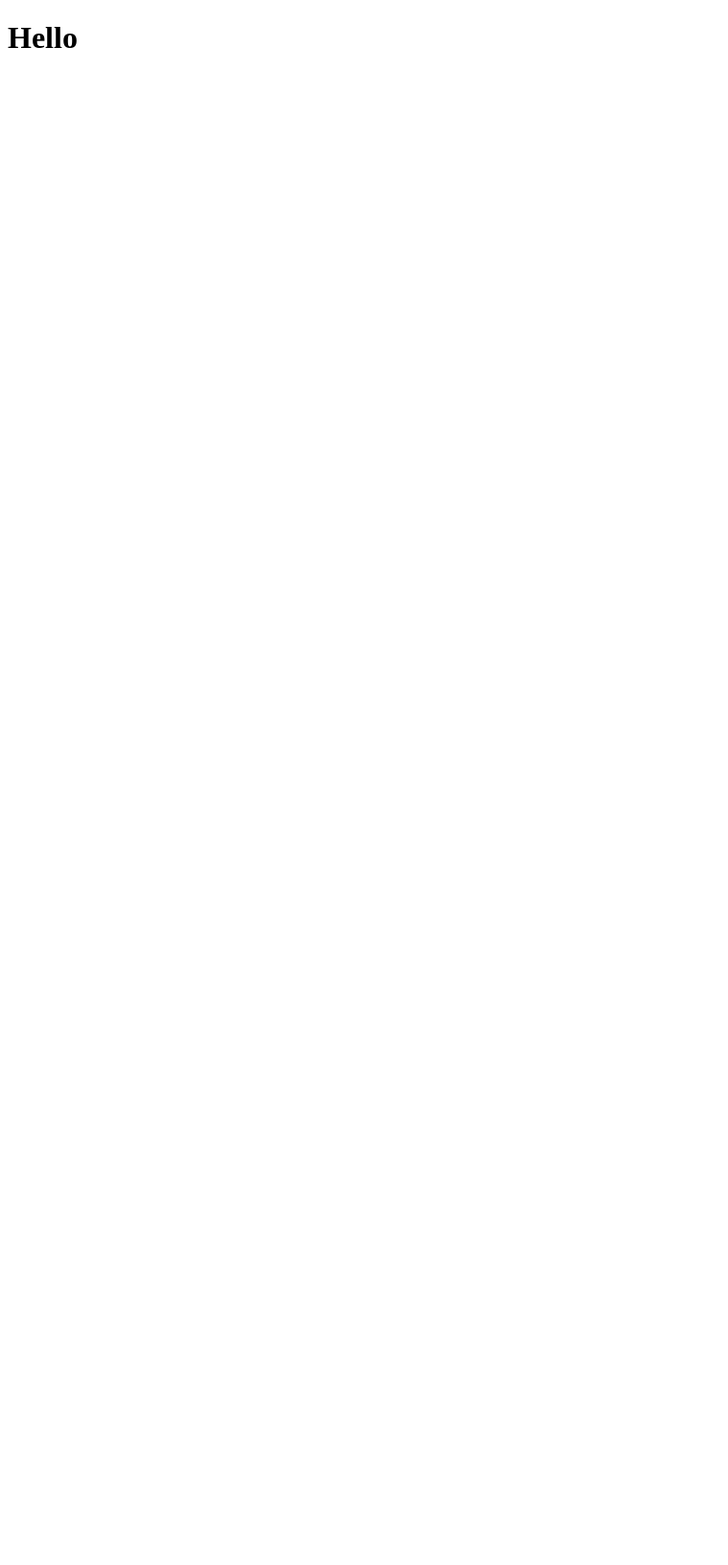
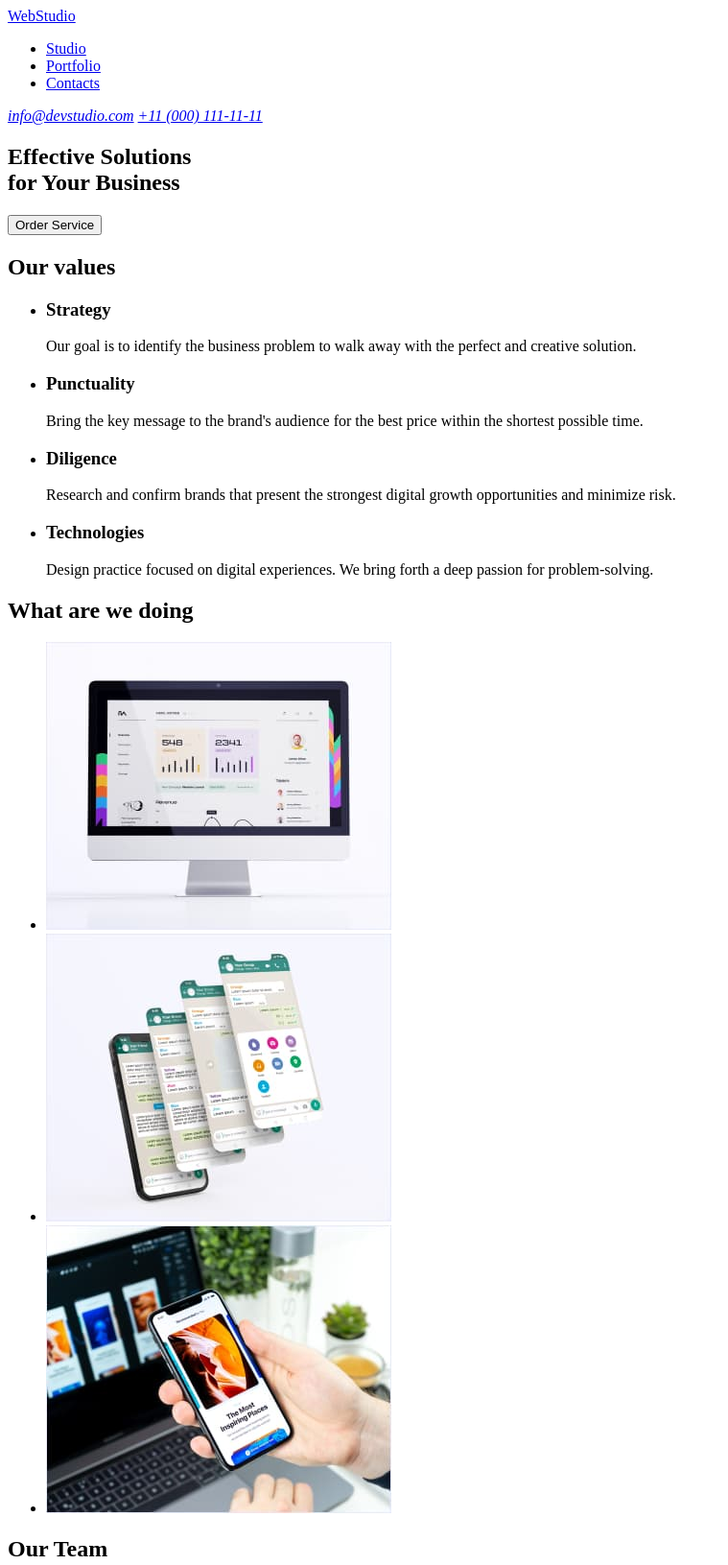
Before and after one commit to MartynaLi/goit-markup-hw-01, a plain HTML site: page index.html in a window 1280 px wide. Shown: the top 1631 px of the page at 96% size, without its empty margins (0-759 px from the left). Before the commit the page ends 800 px from the top, so only its background shows below. Drawn offline with Linux system fonts and the light colour scheme.

Commit message:
changes-1

```diff
--- a/index.html
+++ b/index.html
@@ -6,6 +6,137 @@
     <title>Document</title>
   </head>
   <body>
-    <h1>Hello</h1>
+    <header>
+      <nav>
+        <a href="/">WebStudio</a>
+        <ul>
+          <li><a href="/">Studio</a></li>
+          <li><a href="/">Portfolio</a></li>
+          <li><a href="/">Contacts</a></li>
+        </ul>
+      </nav>
+      <address>
+        <a href="mailto:info@devstudio.com">info@devstudio.com</a>
+        <a href="tel:+110001111111">+11 (000) 111-11-11</a>
+      </address>
+    </header>
+
+    <main>
+      <section>
+        <h1>Effective Solutions<br />for Your Business</h1>
+        <button type="button">Order Service</button>
+      </section>
+      <section>
+        <h2>Our values</h2>
+        <ul>
+          <li>
+            <h3>Strategy</h3>
+            <p>
+              Our goal is to identify the business problem to walk away with the
+              perfect and creative solution.
+            </p>
+          </li>
+          <li>
+            <h3>Punctuality</h3>
+            <p>
+              Bring the key message to the brand's audience for the best price
+              within the shortest possible time.
+            </p>
+          </li>
+          <li>
+            <h3>Diligence</h3>
+            <p>
+              Research and confirm brands that present the strongest digital
+              growth opportunities and minimize risk.
+            </p>
+          </li>
+          <li>
+            <h3>Technologies</h3>
+            <p>
+              Design practice focused on digital experiences. We bring forth a
+              deep passion for problem-solving.
+            </p>
+          </li>
+        </ul>
+      </section>
+      <section>
+        <h2>What are we doing</h2>
+        <ul>
+          <li>
+            <img
+              src="./images/img1.jpg"
+              alt="old imac"
+              width="360"
+              height="300"
+            />
+          </li>
+          <li>
+            <img
+              src="./images/img2.jpg"
+              alt="smartphone"
+              width="360"
+              height="300"
+            />
+          </li>
+          <li>
+            <img
+              src="./images/img3.jpg"
+              alt="smartphone in hand"
+              width="360"
+              height="300"
+            />
+          </li>
+        </ul>
+      </section>
+
+      <section>
+        <h2>Our Team</h2>
+        <ul>
+          <li>
+            <img
+              src="./images/imgmark.jpg"
+              alt="Mark"
+              width="264"
+              height="260"
+            />
+            <h3>Mark Guerrero</h3>
+            <p>Product Designer</p>
+          </li>
+          <li>
+            <img src="./images/imgtom.jpg" alt="Tom" width="264" height="260" />
+            <h3>Tom Ford</h3>
+            <p>Frontend Developer</p>
+          </li>
+          <li>
+            <img
+              src="./images/imgcamila.jpg"
+              alt="Camila"
+              width="264"
+              height="260"
+            />
+            <h3>Camila Garcia</h3>
+            <p>Marketing</p>
+          </li>
+          <li>
+            <img
+              src="./images/imgdaniel.jpg"
+              alt="Daniel"
+              width="264"
+              height="260"
+            />
+            <h3>Daniel Wilson</h3>
+            <p>UI Designer</p>
+          </li>
+        </ul>
+      </section>
+    </main>
+
+    <footer>
+      <a href="/">WebStudio</a>
+      <p>
+        Increase the flow of customers and sales for your business with digital
+        marketing & growth solutions.
+      </p>
+    </footer>
   </body>
 </html>
```
Also changed, not shown: images/img1.jpg (added), images/img2.jpg (added), images/img3.jpg (added), images/imgcamila.jpg (added), images/imgdaniel.jpg (added), images/imgmark.jpg (added), images/imgtom.jpg (added).
